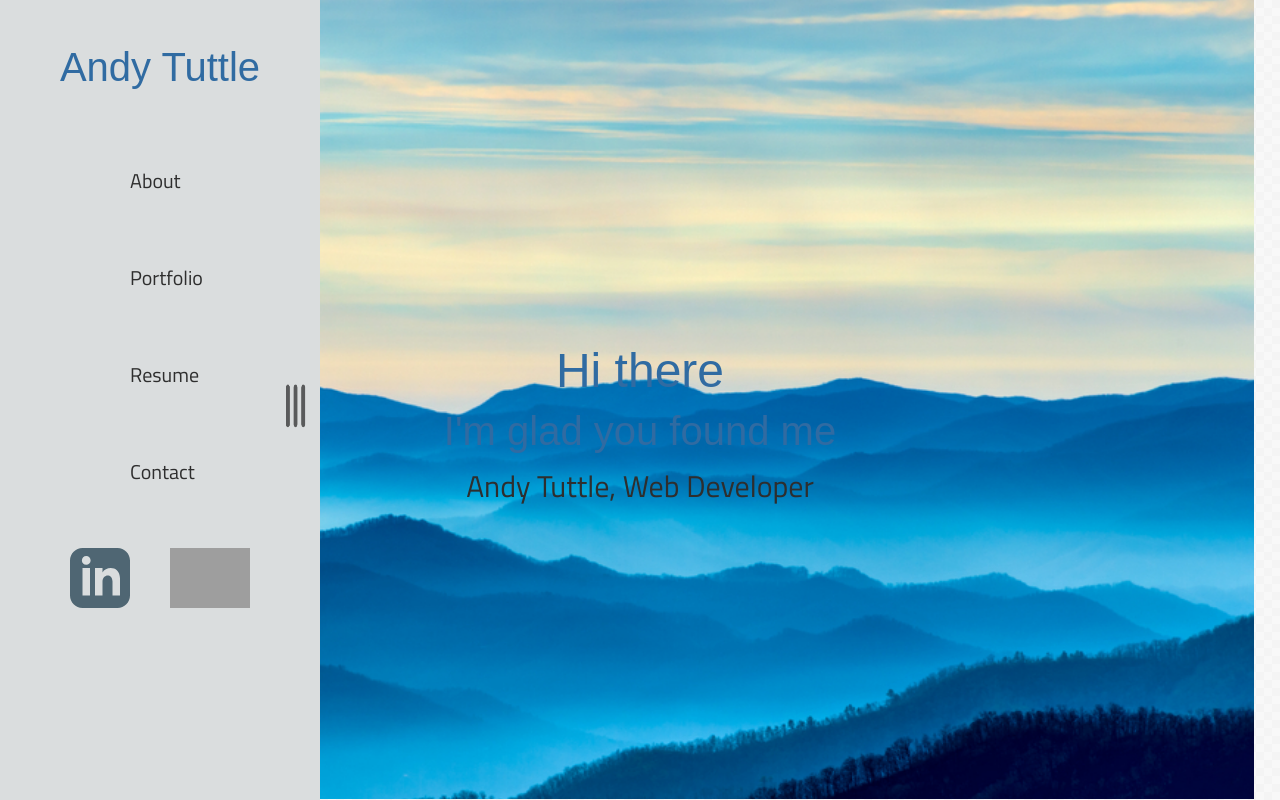
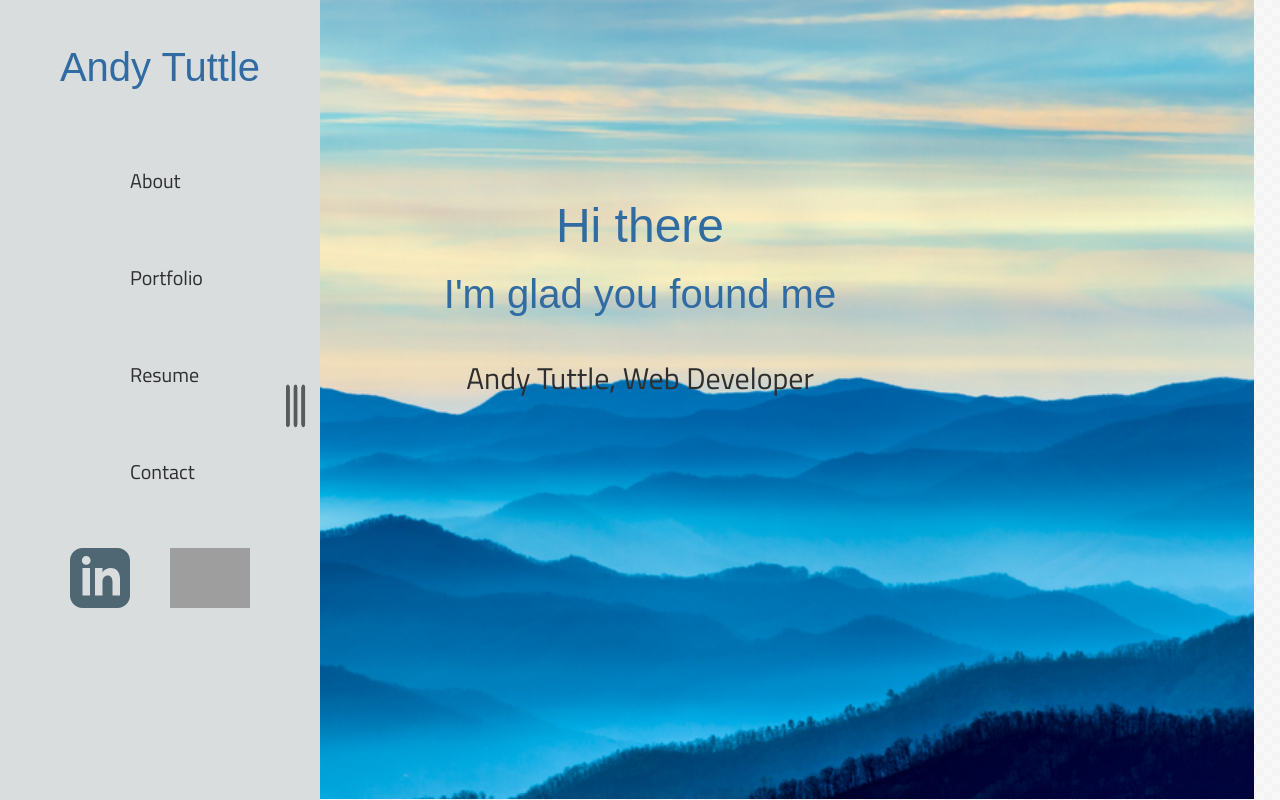
Before and after one commit to AndyTuttle12/portfolio, a React (Create React App) app: page / in a window 1280 px wide. Built offline with nearby package versions, Linux system fonts and the light colour scheme; grey boxes are pictures that could not be loaded; a web font is replaced by a local one.

Commit message:
Fixed spacing of home screen.

```diff
--- a/compass/sass/views/_desktop.scss
+++ b/compass/sass/views/_desktop.scss
@@ -45,7 +45,7 @@
 	.MainRoutes{
 		.centered{
 			margin: auto;
-			margin-top: 180px;
+			margin-top: 150px;
 		}
 		.title{
 			margin: 20px auto;
--- a/compass/sass/views/_home.scss
+++ b/compass/sass/views/_home.scss
@@ -34,14 +34,16 @@
 		.centered{
 			color: $secondary;
 			animation: scaleUp 1.5s ease-out;
-			display: block;
+			position:fixed;
+			display: flex;
+			flex-direction:column;
 			z-index: 50;
 			box-sizing: border-box;
 			// margin: auto;
 			padding:40px;
+			align-self: center;
+			text-align: center;
 
-			text-align: center;
-			align-self: center;
 			// background-color: rgba(255,255,255,.6);
 			.hero, .sub-title{
 				// height: 100%;
--- a/src/styles.css
+++ b/src/styles.css
@@ -291,45 +291,47 @@ html {
 .App .MainRoutes .centered {
   color: #2E2E2E;
   animation: scaleUp 1.5s ease-out;
-  display: block;
+  position: fixed;
+  display: flex;
+  flex-direction: column;
   z-index: 50;
   box-sizing: border-box;
   padding: 40px;
+  align-self: center;
   text-align: center;
-  align-self: center;
 }
-/* line 46, ../compass/sass/views/_home.scss */
+/* line 48, ../compass/sass/views/_home.scss */
 .App .MainRoutes .centered .hero, .App .MainRoutes .centered .sub-title {
   margin: -25px auto;
   line-height: .5em;
 }
-/* line 54, ../compass/sass/views/_home.scss */
+/* line 56, ../compass/sass/views/_home.scss */
 .App .parallax-bg {
   overflow: hidden;
   position: absolute;
   z-index: 0;
 }
-/* line 62, ../compass/sass/views/_home.scss */
+/* line 64, ../compass/sass/views/_home.scss */
 .App .parallax-bg .l1 {
   z-index: 5;
 }
-/* line 65, ../compass/sass/views/_home.scss */
+/* line 67, ../compass/sass/views/_home.scss */
 .App .parallax-bg .l2 {
   z-index: 4;
 }
-/* line 68, ../compass/sass/views/_home.scss */
+/* line 70, ../compass/sass/views/_home.scss */
 .App .parallax-bg .l3 {
   z-index: 3;
 }
-/* line 71, ../compass/sass/views/_home.scss */
+/* line 73, ../compass/sass/views/_home.scss */
 .App .parallax-bg .l4 {
   z-index: 2;
 }
-/* line 74, ../compass/sass/views/_home.scss */
+/* line 76, ../compass/sass/views/_home.scss */
 .App .parallax-bg .l5 {
   z-index: 1;
 }
-/* line 77, ../compass/sass/views/_home.scss */
+/* line 79, ../compass/sass/views/_home.scss */
 .App .parallax-bg img {
   position: absolute;
   top: 0;
@@ -747,7 +749,7 @@ html {
   /* line 46, ../compass/sass/views/_desktop.scss */
   .MainRoutes .centered {
     margin: auto;
-    margin-top: 180px;
+    margin-top: 150px;
   }
   /* line 50, ../compass/sass/views/_desktop.scss */
   .MainRoutes .title {
```
